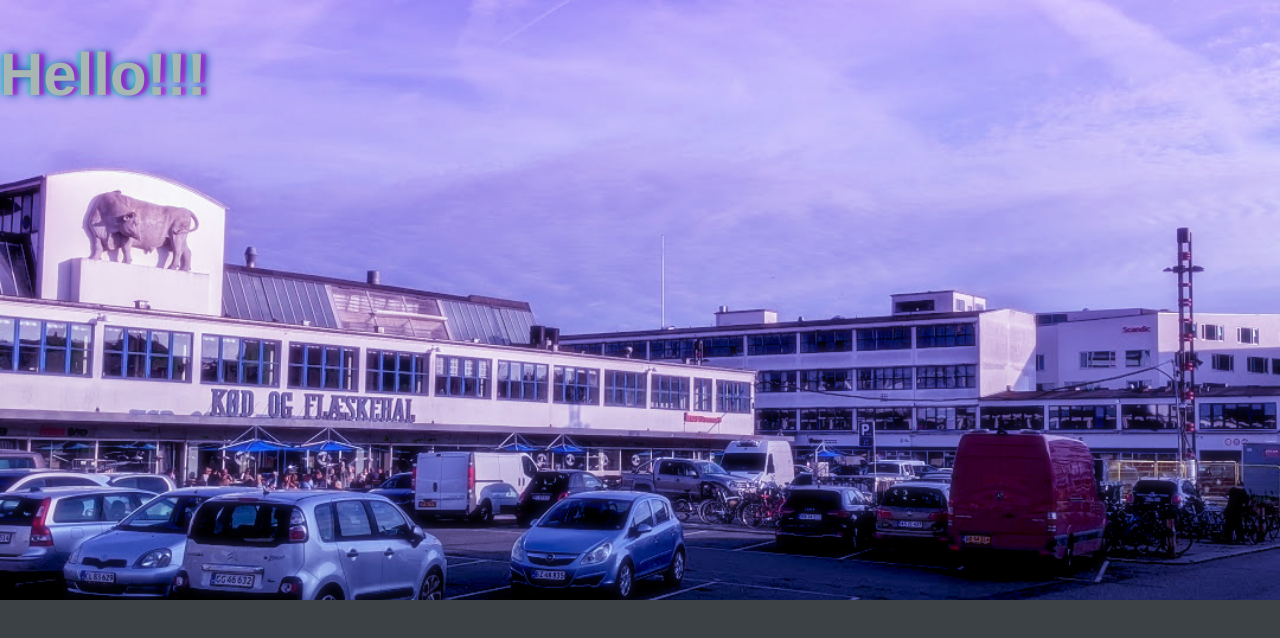
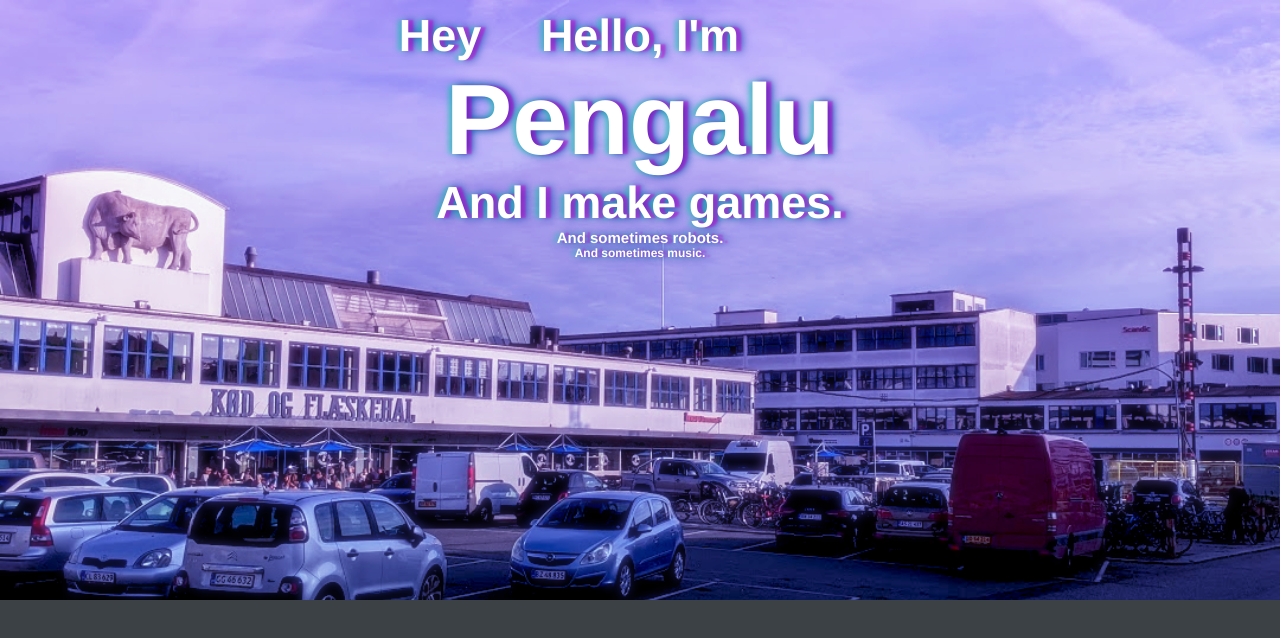
Before and after one commit to tawan475/pengalu.github.io, a plain HTML site: page index.html in a window 1280 px wide. Drawn offline with Linux system fonts and the light colour scheme.

Commit message:
CSS Purgatory

```diff
--- a/globalstylesheet.css
+++ b/globalstylesheet.css
@@ -9,7 +9,39 @@ body,html{
     overflow: hidden;
         /* Hide horizontal scrollbar */
 }
+h1 {
+    margin-top: 0px;
+    margin-bottom: 0px;
+    font-size: 100px;
+}
+h2 {
+    margin-top: 0px;
+    margin-bottom: 0px;
+    font-size: 45px;
+}
+h3{
+    margin-top: 0px;
+    margin-bottom: 0px;
+    font-size: 15px;
+}
+.navigationButtons {
+    margin: 0px;
+    margin-left: 0px;
+    margin-right: 0px;
+    margin-top: 0px;
+    margin-bottom: 0px;
+    padding: 0px;
+    padding-left: 0px;
+    padding-right: 0px;
+    padding-bottom: 0px;
+    padding-top: 0px;
+    white-space: nowrap;
+    position: relative;
+    clear: both;
+    display: inline-block;
+    margin-top: 10px;
 
+}
 .neonText {
 
 
@@ -18,19 +50,19 @@ body,html{
 }
 
 .neonHeader {
-
+    display: inline;
     background-image: url("cyberpunkmkII.png");
     width: 100%;
     height: 75%;
-
+    text-align: center;
     background-repeat: no-repeat;
     background-size: cover;
     text-shadow: rgb(204 0 204 / 50%) 5px 0px 2px, rgb(0 204 166 / 50%) -4px 0px 5px, rgb(0 62 175) 5px 0px 10px;
     font-size: 30px;
     font-weight: bold;
-    color: rgb(168, 182, 179);
+    color: rgb(255, 255, 255);
 
-    padding: 0px;
+
     background-position: top left;
     position: absolute;
     top: 0px;
--- a/index.html
+++ b/index.html
@@ -7,9 +7,21 @@
 
 </head>
 <body>
-    <div class = "neonHeader">
+    <div class = "neonHeader"; style="display:inline">
+        <div class = "navigationButtons" style="right: 200px;">
 
-        <h1>Hello!!!</h1>
+            <h2> Hey</h2>
+        </div>
+        <div class="navigationButtons" style="left: 0px; right: 0px;  text-align: center; position: absolute;">
+            <h2>Hello, I'm</h2>
+        </div>
+
+
+
+        <h1>Pengalu</h1>
+        <h2>And I make games.</h2>
+        <h3>And sometimes robots.</h3>
+        <h3 style = "font-size: 12px;">And sometimes music.</h3>
 
     </div>
 
```
